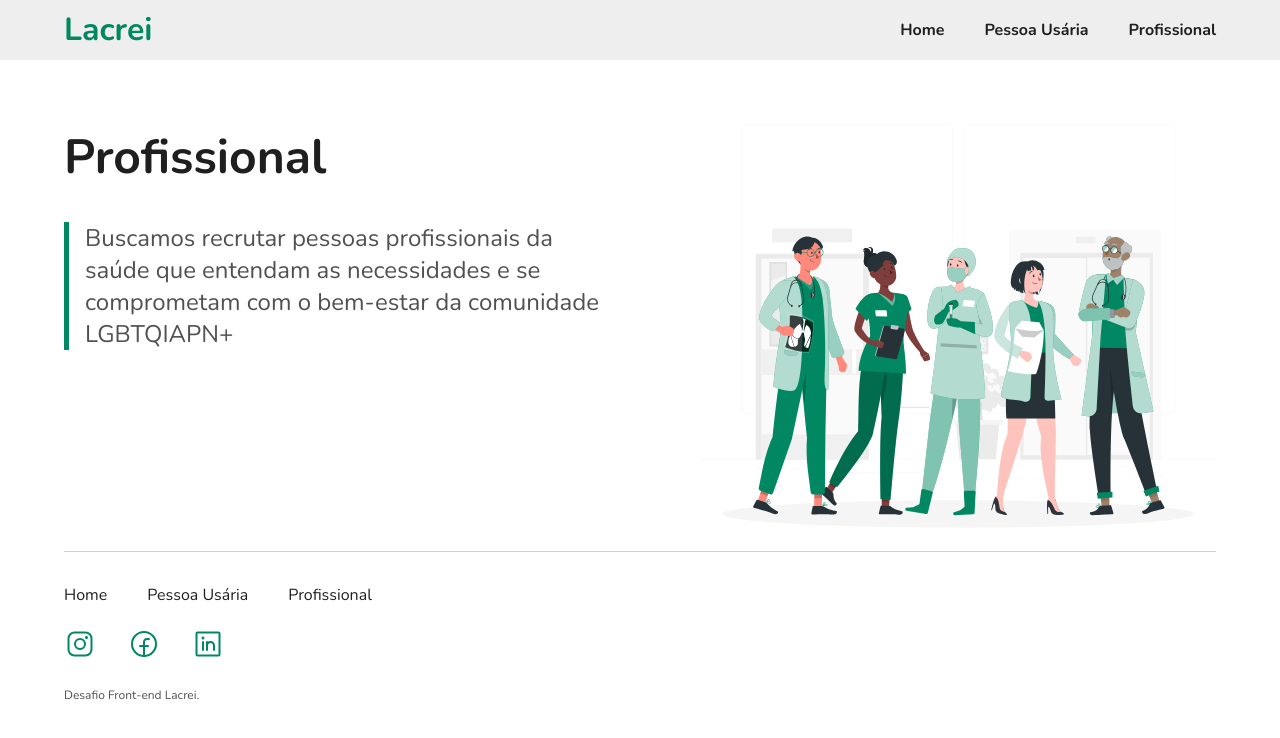
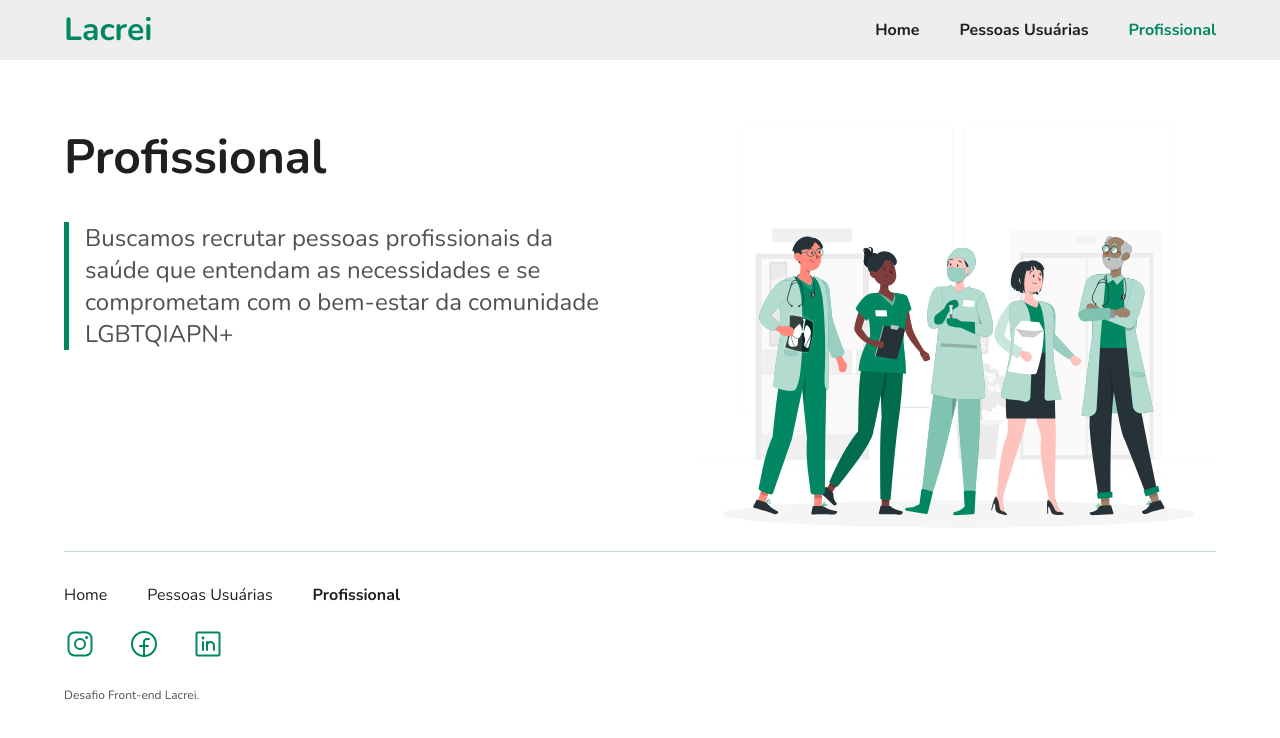
Before and after one commit to cleitonBarros/Desafio-Lacrei, a React (Vite) app in the folder DesafioLacrei/: page /Profissional in a window 1280 px wide. Shown: the top 738 px of the page. Built offline with nearby package versions, Linux system fonts and the light colour scheme.

Commit message:
Final Commit  🏳️‍🌈

```diff
--- a/DesafioLacrei/src/components/cstyled/Footer.jsx
+++ b/DesafioLacrei/src/components/cstyled/Footer.jsx
@@ -1,4 +1,5 @@
 import styled from "styled-components"
+
 
 const Footer = styled.footer `
     margin: 0px 4rem;
@@ -27,7 +28,9 @@ const Footer = styled.footer `
     & a:hover{
         opacity: 0.7;
     }
-
+    .list .item a.active{
+        font-weight: 700;
+    }
     .smallText{
         font-size:12px;
         color: #515151;
--- a/DesafioLacrei/src/components/cstyled/Header.jsx
+++ b/DesafioLacrei/src/components/cstyled/Header.jsx
@@ -1,4 +1,5 @@
 import styled from "styled-components"
+
 
 const Header = styled.header `
 
@@ -39,7 +40,7 @@ const Header = styled.header `
         justify-content:space-between;
     }
 
-    .item a{
+    .list .item a{
 
         font-style: normal;
         font-weight: 700;
@@ -53,7 +54,7 @@ const Header = styled.header `
     & a:hover{
         opacity: 0.7;
     }
-    & a.active{
+    .list .item a.active{
         color: #018762;
     }
     @media(max-width: 1040px) {
--- /dev/null
+++ b/DesafioLacrei/src/components/layouts/NavData.js
@@ -0,0 +1,15 @@
+export  const NavData=[
+    {
+        title:"Home",
+        Path: "/"
+    },
+    {
+        title: "Pessoas Usuárias",
+        Path: "/PessoaUsuaria"
+    },
+    {
+        title: "Profissional",
+        Path: "/Profissional"
+    }
+
+]
--- a/DesafioLacrei/src/components/layouts/container.jsx
+++ b/DesafioLacrei/src/components/layouts/container.jsx
@@ -1,4 +1,4 @@
-import Main from "./Main"
+import Main from "../cstyled/Main"
 function Container(props){
     return (
         <Main >{props.children}</Main>
--- a/DesafioLacrei/src/components/layouts/menu.jsx
+++ b/DesafioLacrei/src/components/layouts/menu.jsx
@@ -1,14 +1,20 @@
-import {Link} from 'react-router-dom'
-
+import * as React from 'react';
+import {NavLink,useLocation} from 'react-router-dom'
+import {NavData} from './NavData'
 
 function Menu(){
-
     return(
+    <>
         <ul className="list">
-            <li className="item"><Link    to='/'>Home</Link></li>
-            <li className="item"><Link  to='/PessoaUsuaria'>Pessoa Usária</Link></li>
-            <li className="item"><Link to='/Profissional'>Profissional</Link></li>
+            {NavData.map((item,index)=>{
+                return(
+                    <li  key={index} className="item" >
+                        <NavLink  to={item.Path}  className={({ isActive }) => isActive ? "active" : ""}> {item.title} </NavLink>
+                    </li>
+                )
+            })}
         </ul>
+    </>
     )
 }
 export default Menu
--- a/DesafioLacrei/src/components/layouts/navbar.jsx
+++ b/DesafioLacrei/src/components/layouts/navbar.jsx
@@ -1,12 +1,12 @@
 import {Link} from 'react-router-dom'
 import Header from '../cstyled/Header'
 import Menu from './menu'
-
+import {NavData} from './NavData'
 function Navbar(){
     return(
         <Header >
             <nav className="nav">
-                <Link  className="logo" to='/'>Lacrei</Link>
+                <Link  className="logo" to="/">Lacrei</Link>
                 <Menu  />
             </nav>
         </Header>
```
Also changed, not shown: DesafioLacrei/src/components/cstyled/Main.jsx (renamed from DesafioLacrei/src/components/layouts/Main.jsx).
